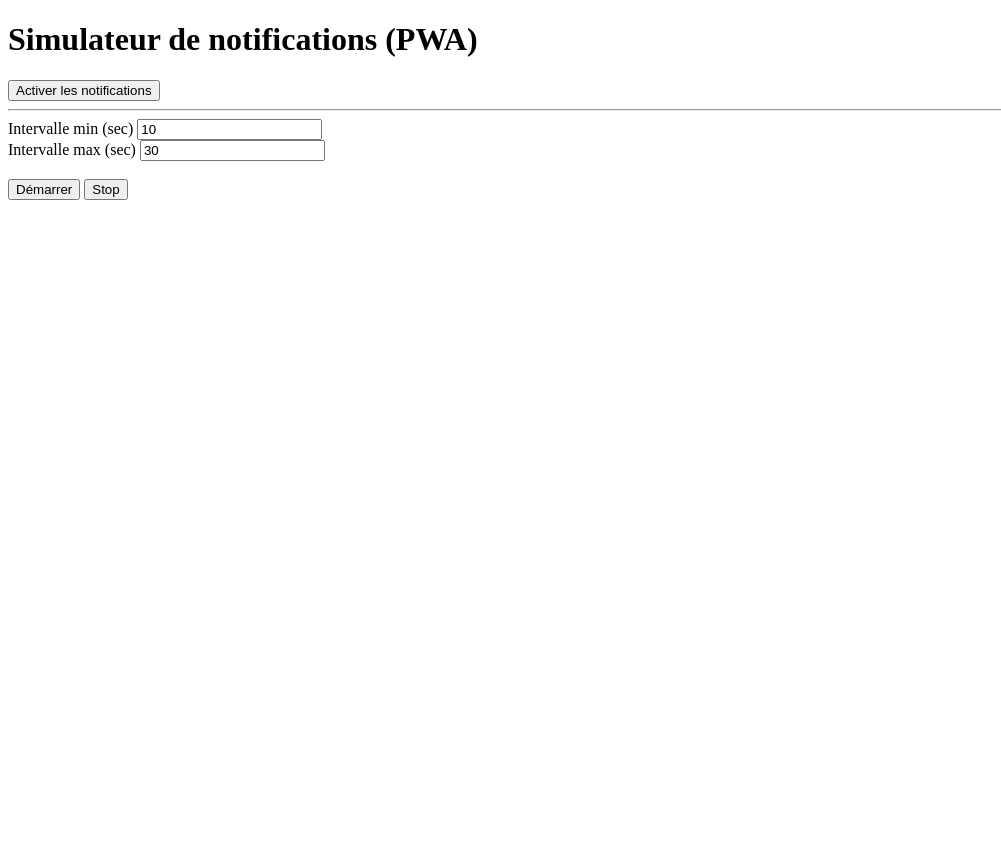
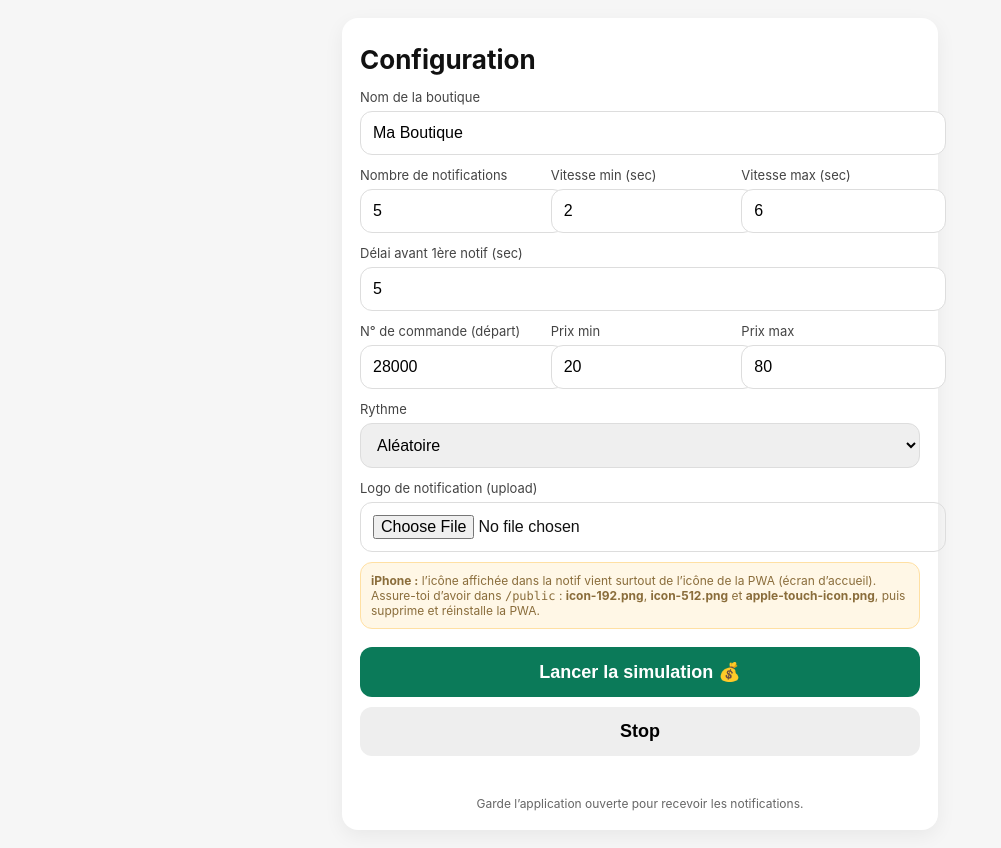
Before and after one commit to businesshugo26-a11y/pwa-push-sim, a website: page public/index.html in a window 1280 px wide. Shown: the whole page, without its empty margins (0-1001 px from the left). Before the commit the page ends 800 px from the top, so only its background shows below. Drawn offline with Linux system fonts and the light colour scheme.

Commit message:
Update index.html

```diff
--- a/public/index.html
+++ b/public/index.html
@@ -1,34 +1,124 @@
+
 <!doctype html>
 <html lang="fr">
 <head>
   <meta charset="utf-8" />
-  <meta name="viewport" content="width=device-width, initial-scale=1" />
-  <title>Simulateur de notifications</title>
+  <meta name="viewport" content="width=device-width, initial-scale=1, viewport-fit=cover" />
+  <title>Configuration</title>
 
-  <link rel="manifest" href="/manifest.webmanifest">
+  <link rel="manifest" href="/manifest.webmanifest" />
+  <link rel="icon" href="/icon-192.png" />
+  <link rel="apple-touch-icon" href="/apple-touch-icon.png" />
+
+  <meta name="apple-mobile-web-app-capable" content="yes" />
+  <meta name="apple-mobile-web-app-status-bar-style" content="default" />
+  <meta name="apple-mobile-web-app-title" content="Ma Boutique" />
+
+  <meta name="theme-color" content="#ffffff" />
+  <meta name="background-color" content="#ffffff" />
+  <meta name="format-detection" content="telephone=no" />
+
+  <style>
+    body { margin:0; background:#f6f6f6; font-family:-apple-system,BlinkMacSystemFont,"Segoe UI",Roboto,Arial,sans-serif; color:#111; }
+    .card { max-width:560px; margin:18px auto; background:#fff; border-radius:16px; padding:18px; box-shadow:0 6px 20px rgba(0,0,0,.06); }
+    h1 { font-size:26px; margin:8px 0 14px; }
+    label { display:block; font-size:13px; margin:12px 0 6px; color:#444; }
+    input, select { width:100%; padding:12px; border-radius:12px; border:1px solid #ddd; font-size:16px; }
+    .row { display:flex; gap:12px; flex-wrap:wrap; }
+    .col { flex:1; min-width:160px; }
+    .btn { width:100%; padding:14px; border-radius:12px; border:none; font-size:18px; font-weight:800; cursor:pointer; }
+    .btnStart { background:#0b7a59; color:#fff; margin-top:18px; }
+    .btnStop { background:#eee; margin-top:10px; }
+    .status { margin-top:12px; font-size:14px; min-height:18px; }
+    .muted { margin-top:10px; font-size:12px; color:#666; text-align:center; line-height:1.3; }
+    .warn { margin-top:10px; font-size:12px; color:#8a6d3b; background:#fff7e6; border:1px solid #ffe0a3; padding:10px; border-radius:12px; }
+    .danger { margin-top:10px; font-size:12px; color:#7a1f1f; background:#ffecec; border:1px solid #ffb8b8; padding:10px; border-radius:12px; display:none; }
+    code { font-family: ui-monospace, SFMono-Regular, Menlo, Monaco, Consolas, "Liberation Mono", "Courier New", monospace; }
+  </style>
 </head>
+
 <body>
-  <h1>Simulateur de notifications (PWA)</h1>
+  <div class="card">
+    <h1>Configuration</h1>
 
-  <button id="btnEnable">Activer les notifications</button>
-  <hr>
+    <div class="danger" id="httpsWarn">
+      ⚠️ Les notifications push web nécessitent <b>HTTPS</b>. Ouvre ce site en https:// (pas http://).
+    </div>
 
-  <label>
-    Intervalle min (sec)
-    <input id="minSec" type="number" value="10">
-  </label>
-  <br>
-  <label>
-    Intervalle max (sec)
-    <input id="maxSec" type="number" value="30">
-  </label>
-  <br><br>
+    <label for="shopName">Nom de la boutique</label>
+    <input id="shopName" name="shopName" value="Ma Boutique" autocomplete="organization" />
 
-  <button id="btnStart">Démarrer</button>
-  <button id="btnStop">Stop</button>
+    <div class="row">
+      <div class="col">
+        <label for="count">Nombre de notifications</label>
+        <input id="count" name="count" type="number" min="1" value="5" inputmode="numeric" />
+      </div>
+      <div class="col">
+        <label for="minSec">Vitesse min (sec)</label>
+        <input id="minSec" name="minSec" type="number" step="0.1" value="2" inputmode="decimal" />
+      </div>
+      <div class="col">
+        <label for="maxSec">Vitesse max (sec)</label>
+        <input id="maxSec" name="maxSec" type="number" step="0.1" value="6" inputmode="decimal" />
+      </div>
+    </div>
 
-  <p id="status"></p>
+    <!-- ✅ Timer -->
+    <div class="row">
+      <div class="col">
+        <label for="startDelaySec">Délai avant 1ère notif (sec)</label>
+        <input id="startDelaySec" name="startDelaySec" type="number" step="0.1" value="5" inputmode="decimal" />
+      </div>
+    </div>
 
+    <div class="row">
+      <div class="col">
+        <label for="orderStart">N° de commande (départ)</label>
+        <input id="orderStart" name="orderStart" type="number" value="28000" inputmode="numeric" />
+      </div>
+      <div class="col">
+        <label for="priceMin">Prix min</label>
+        <input id="priceMin" name="priceMin" type="number" step="0.01" value="20" inputmode="decimal" />
+      </div>
+      <div class="col">
+        <label for="priceMax">Prix max</label>
+        <input id="priceMax" name="priceMax" type="number" step="0.01" value="80" inputmode="decimal" />
+      </div>
+    </div>
+
+    <div class="row">
+      <div class="col">
+        <label for="mode">Rythme</label>
+        <select id="mode" name="mode">
+          <option value="random" selected>Aléatoire</option>
+          <option value="steady">Régulier</option>
+        </select>
+      </div>
+    </div>
+
+    <label for="logoFile">Logo de notification (upload)</label>
+    <input id="logoFile" name="logoFile" type="file" accept="image/*" />
+
+    <div class="warn">
+      <b>iPhone :</b> l’icône affichée dans la notif vient surtout de l’icône de la PWA (écran d’accueil).
+      Assure-toi d’avoir dans <code>/public</code> : <b>icon-192.png</b>, <b>icon-512.png</b> et <b>apple-touch-icon.png</b>,
+      puis supprime et réinstalle la PWA.
+    </div>
+
+    <button class="btn btnStart" id="btnStart" type="button">Lancer la simulation 💰</button>
+    <button class="btn btnStop" id="btnStop" type="button">Stop</button>
+
+    <div class="status" id="status"></div>
+    <div class="muted">Garde l’application ouverte pour recevoir les notifications.</div>
+  </div>
+
+  <script>
+    const isLocalhost = location.hostname === "localhost" || location.hostname === "127.0.0.1";
+    if (!isLocalhost && location.protocol !== "https:") {
+      const el = document.getElementById("httpsWarn");
+      if (el) el.style.display = "block";
+    }
+  </script>
   <script src="/app.js"></script>
 </body>
 </html>
```
